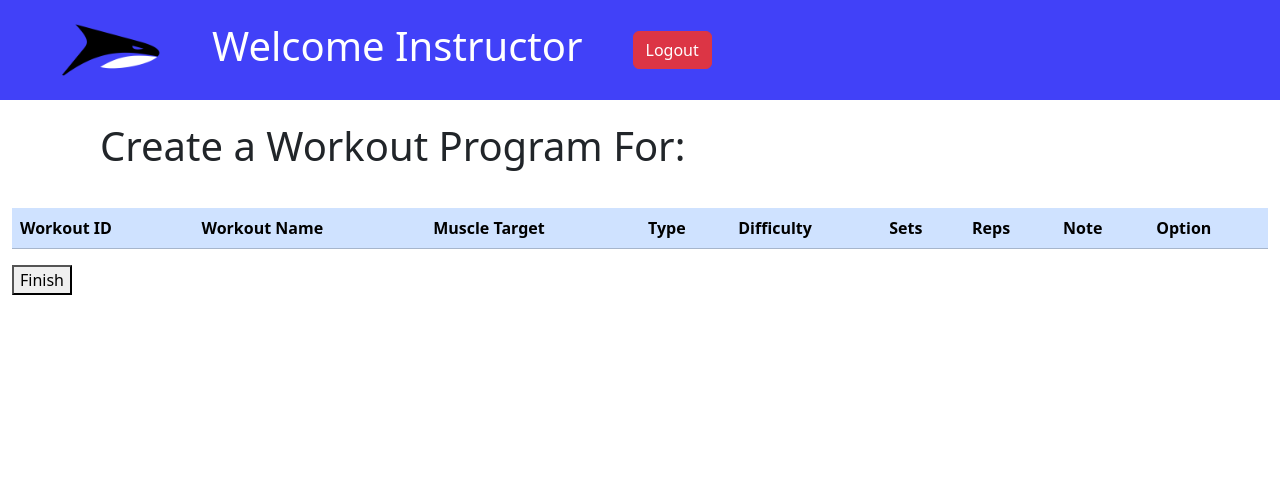
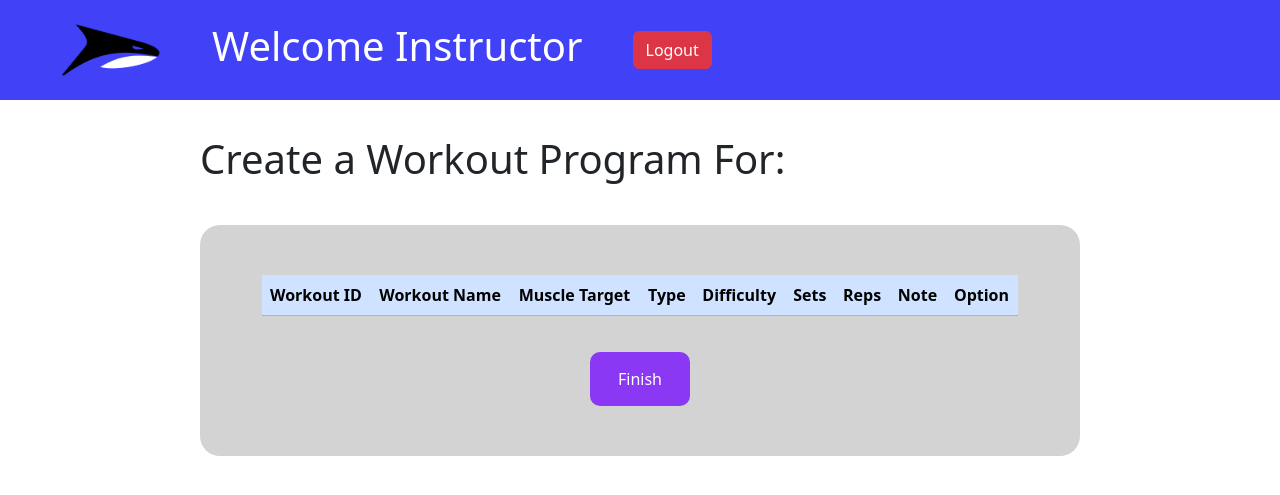
Before and after one commit to memorandumtk/FitnessCMS-FinalProject, a PHP site: page /front/instructor/createprogram.html in a window 1280 px wide. Shown: the top 495 px of the page. Run offline with PHP 8.4, Linux system fonts and the light colour scheme; data that the repository does not hold is empty.

Commit message:
Update instructor.css

```diff
--- a/css/instructor.css
+++ b/css/instructor.css
@@ -4,7 +4,6 @@
     display: flex;
     align-items: center;
 }
-
 
 #welcome-h1{
     color: white;
@@ -17,7 +16,8 @@ button {
 }
 
 .title-class h1 {
-    margin-left: 100px;
+    margin-left: 200px;
+    margin-top: 25px;
 }
 
 .title-class{
@@ -26,6 +26,76 @@ button {
     align-items: center;
 }
 
+.subtitle-class {
+    margin-left: 200px;
+}
+
+.content-container {
+    margin-top: 25px;
+    margin-left: 200px;
+    margin-right: 200px;
+    border-radius: 20px;
+    padding: 50px;
+    height: auto;
+    width: auto;
+    background-color: lightgray;
+}
+
+.table-responsive-sm {
+    margin: auto;
+}
+
 table {
     margin: auto;
 }
+
+.btn-accept {
+    margin: 10px 0;
+    border-radius: 10px;
+    border-style: none;
+    padding: 10px 25px;
+    background-color: rgb(68, 193, 68);
+    color: white;
+}
+
+.btn-add {
+    /* margin: 10px 0; */
+    border-radius: 10px;
+    border-style: none;
+    padding: 10px 15px;
+    background-color: rgb(80, 80, 248);
+    color: white;
+}
+
+.btn-reject {
+    margin: 10px 10px 0 0;
+    border-radius: 10px;
+    border-style: none;
+    padding: 10px 25px;
+    background-color: rgb(219, 78, 78);
+    color: white;
+}
+
+.btn-end {
+    margin: auto;
+    border-radius: 10px;
+    border-style: none;
+    padding: 10px 25px;
+    background-color: rgb(219, 78, 78);
+    color: white;
+}
+
+.btn-finish {
+    border-radius: 10px;
+    border-style: none;
+    margin-top: 20px;
+    padding: 15px;
+    background-color: rgb(138, 56, 244);
+    color: white;
+    width: 100px;
+}
+
+#tf-container {
+    display: flex;
+    justify-content: center;
+}
```
